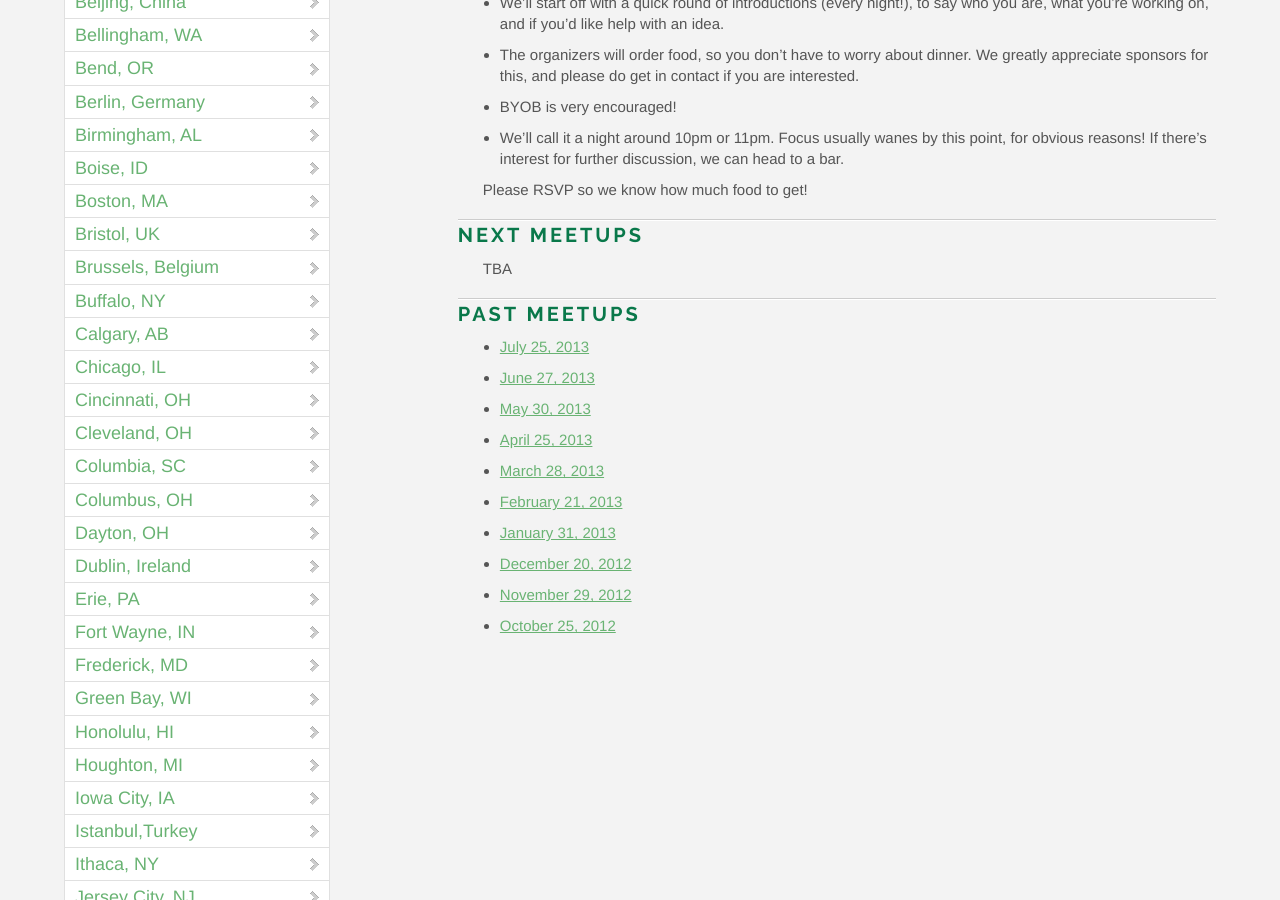
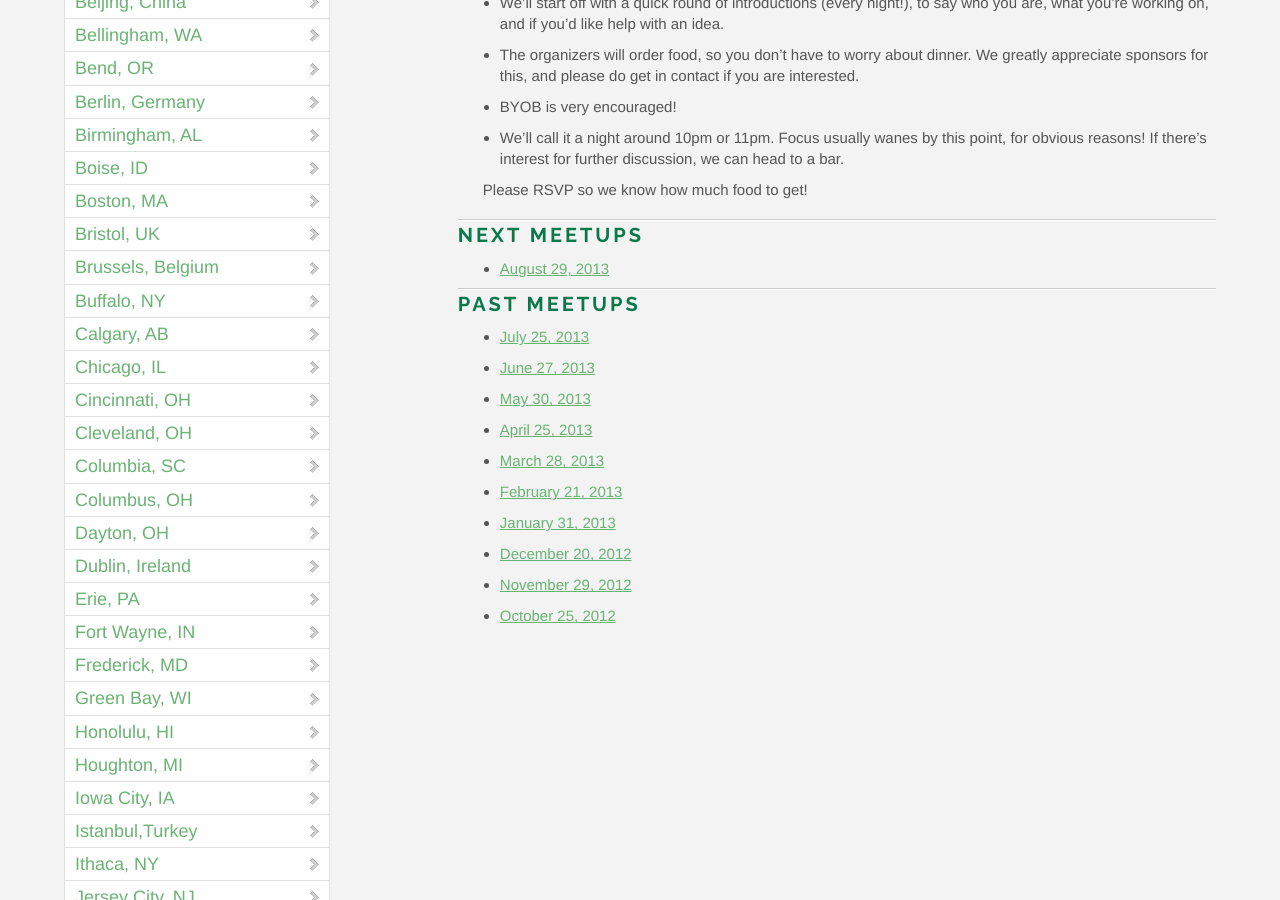
Before and after one commit to OpenHack/openhack.github.com, a Jekyll site: the page built from boston/index.markdown, in a window 1280 px wide and 900 px high, scrolled down 429 px. Built offline with Jekyll 4.4.1, drawn with Linux system fonts in a browser that asks for light colours; nearby versions of some CDN libraries; Markdown is read by kramdown in place of the engine named in the settings; comment, search, counter and statistics services are not loaded.

Commit message:
Add August OpenHack at MAARK

```diff
--- a/boston/index.markdown
+++ b/boston/index.markdown
@@ -30,7 +30,7 @@ Here's how OpenHack will work:
 Please RSVP so we know how much food to get!
 
 ### Next meetups
-TBA
+* [August 29, 2013](https://guestlistapp.com/events/177726)
 
 ### Past meetups
 
```
